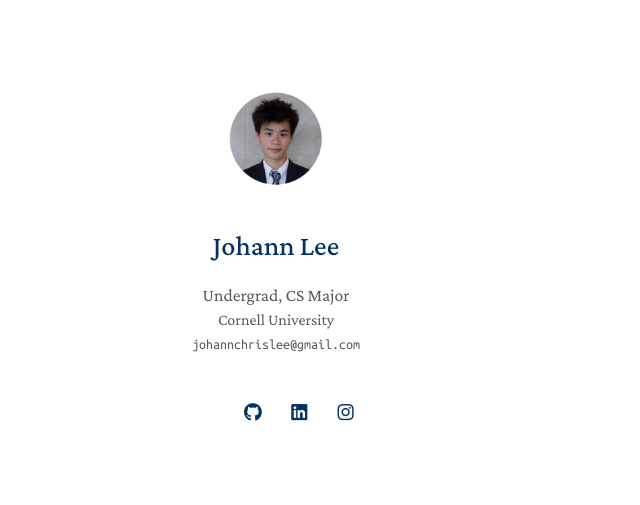
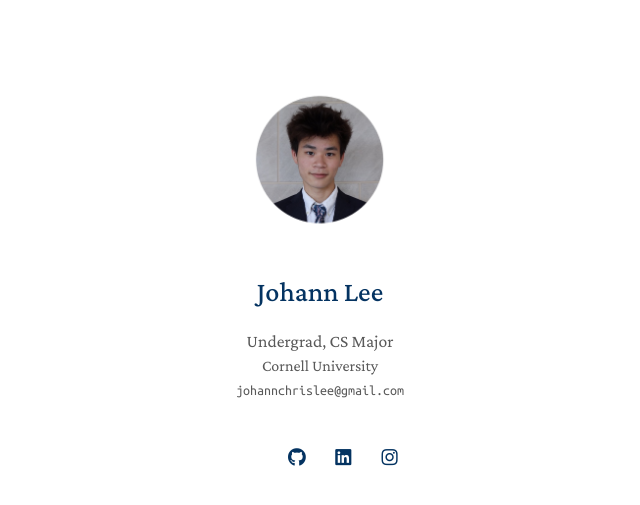
Before and after one commit to lee-johann/xforeverjlx.github.io, a Jekyll site: the page built from index.md, in a window 1280 px wide. Shown: the top 505 px of the page, without its empty margins (0-640 px from the left). Built offline with Jekyll 4.4.1, drawn with Linux system fonts in a browser that asks for light colours; nearby versions of some CDN libraries; a style sheet for code colours, icons or effects is not loaded; our own code applies the rules of GitHub Pages for plain Markdown files.

Commit message:
increased header size

```diff
--- a/_sass/minimal-light.scss
+++ b/_sass/minimal-light.scss
@@ -368,7 +368,8 @@ img {
 }
 
 header {
-  width:232px;
+  // width:232px;
+  width:320px;
   float:left;
   position:fixed;
   -webkit-font-smoothing:subpixel-antialiased;
```
